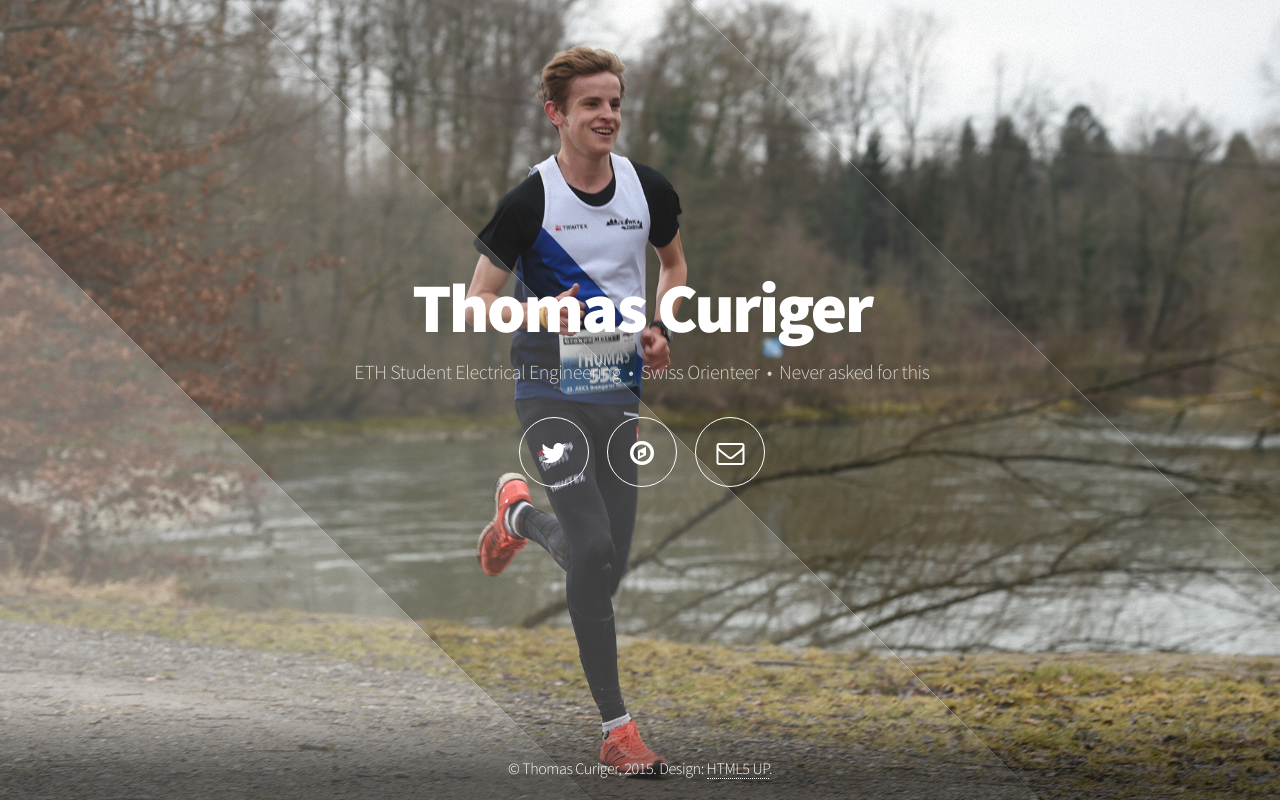
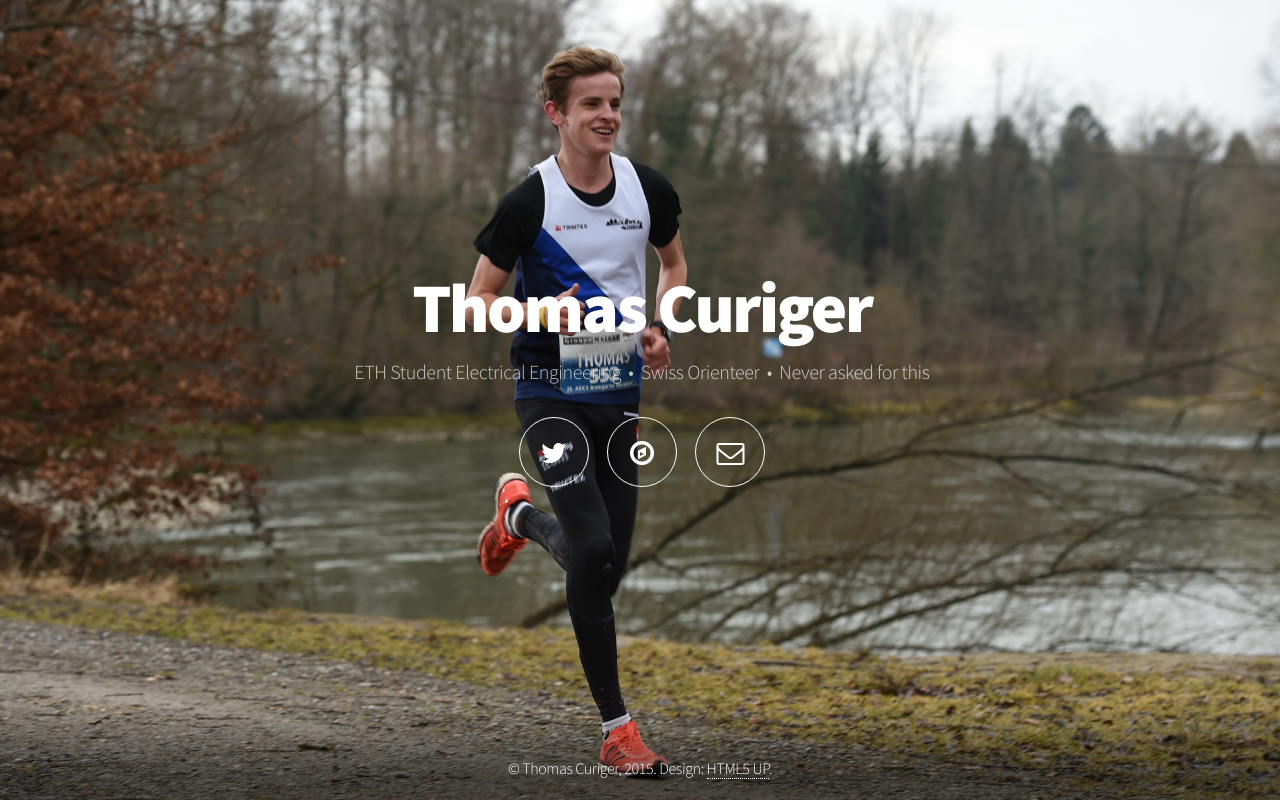
Before and after one commit to thomascuriger/thomascuriger.github.io, a PHP site: page / in a window 1280 px wide. Run offline with PHP 8.4, Linux system fonts and the light colour scheme.

Commit message:
overlay delete

```diff
--- a/css/style.css
+++ b/css/style.css
@@ -91,45 +91,7 @@
 		width: 100%;
 	}
 
-/* BG */
 
-	#bg {
-
-		/* Set your background with this */
-		background: #348cb2 url("images/custom.jpg") center center;
-		background-repeat: no-repeat;
-		background-size: cover;
-		background-attachment: fixed;
-		opacity: 1;
-		position: fixed;
-	}
-
-
-/* Overlay */
-	@-moz-keyframes overlay { 0% { opacity: 0; } 100% { opacity: 1; } }
-	@-webkit-keyframes overlay { 0% { opacity: 0; } 100% { opacity: 1; } }
-	@-o-keyframes overlay { 0% { opacity: 0; } 100% { opacity: 1; } }
-	@-ms-keyframes overlay { 0% { opacity: 0; } 100% { opacity: 1; } }
-	@keyframes overlay { 0% { opacity: 0; } 100% { opacity: 1; } }
-
-	#overlay {
-		-moz-animation: overlay 1.5s 1.5s forwards;
-		-webkit-animation: overlay 1.5s 1.5s forwards;
-		-o-animation: overlay 1.5s 1.5s forwards;
-		-ms-animation: overlay 1.5s 1.5s forwards;
-		animation: overlay 1.5s 1.5s forwards;
-		background-attachment: fixed, fixed;
-		background-image: url("images/overlay-pattern.png"), url("images/overlay.svg");
-		background-position: top left, center center;
-		background-repeat: repeat, no-repeat;
-		background-size: auto, cover;
-		height: 100%;
-		left: 0;
-		opacity: 0;
-		position: fixed;
-		top: 0;
-		width: 100%;
-	}
 
 /* Main */
 
```
